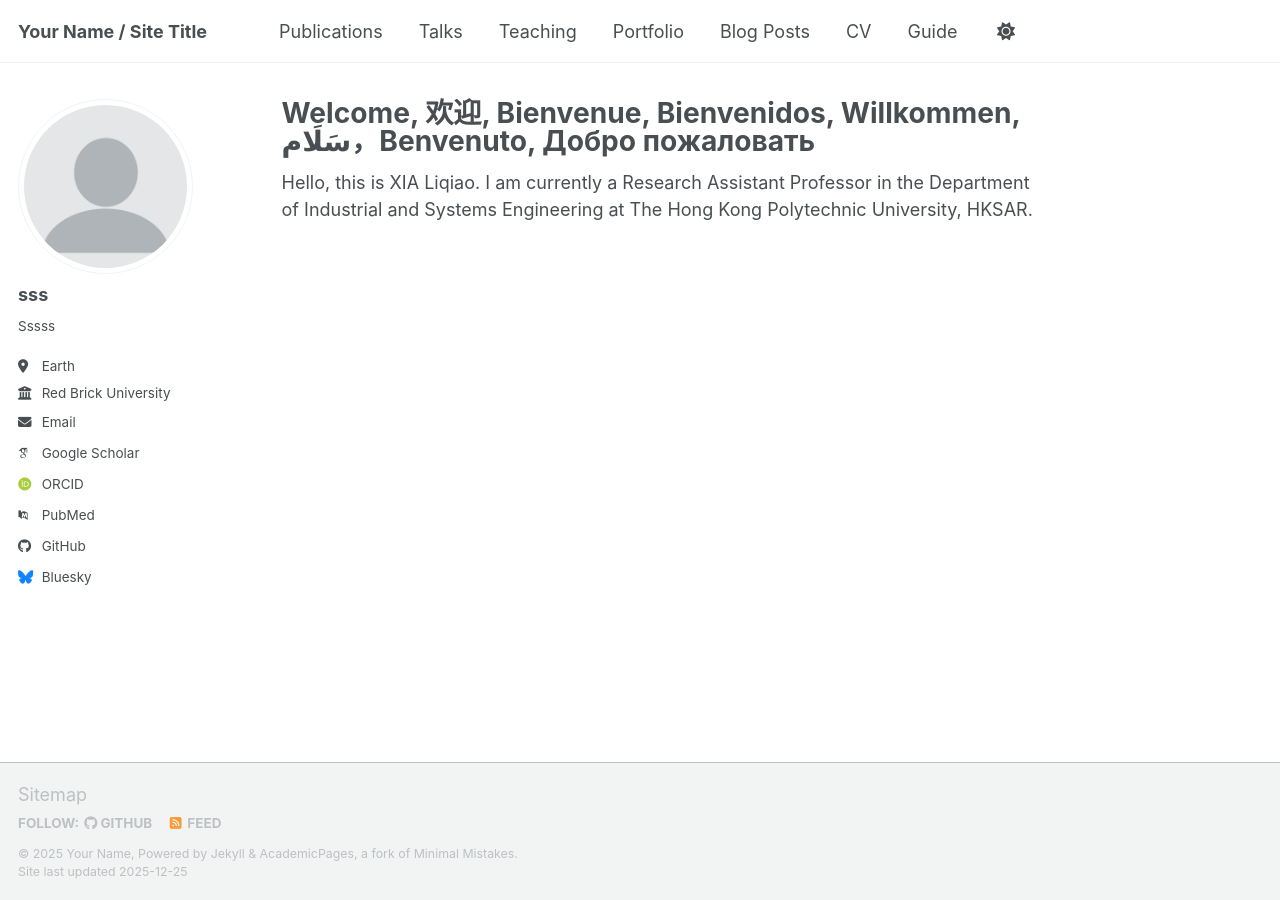
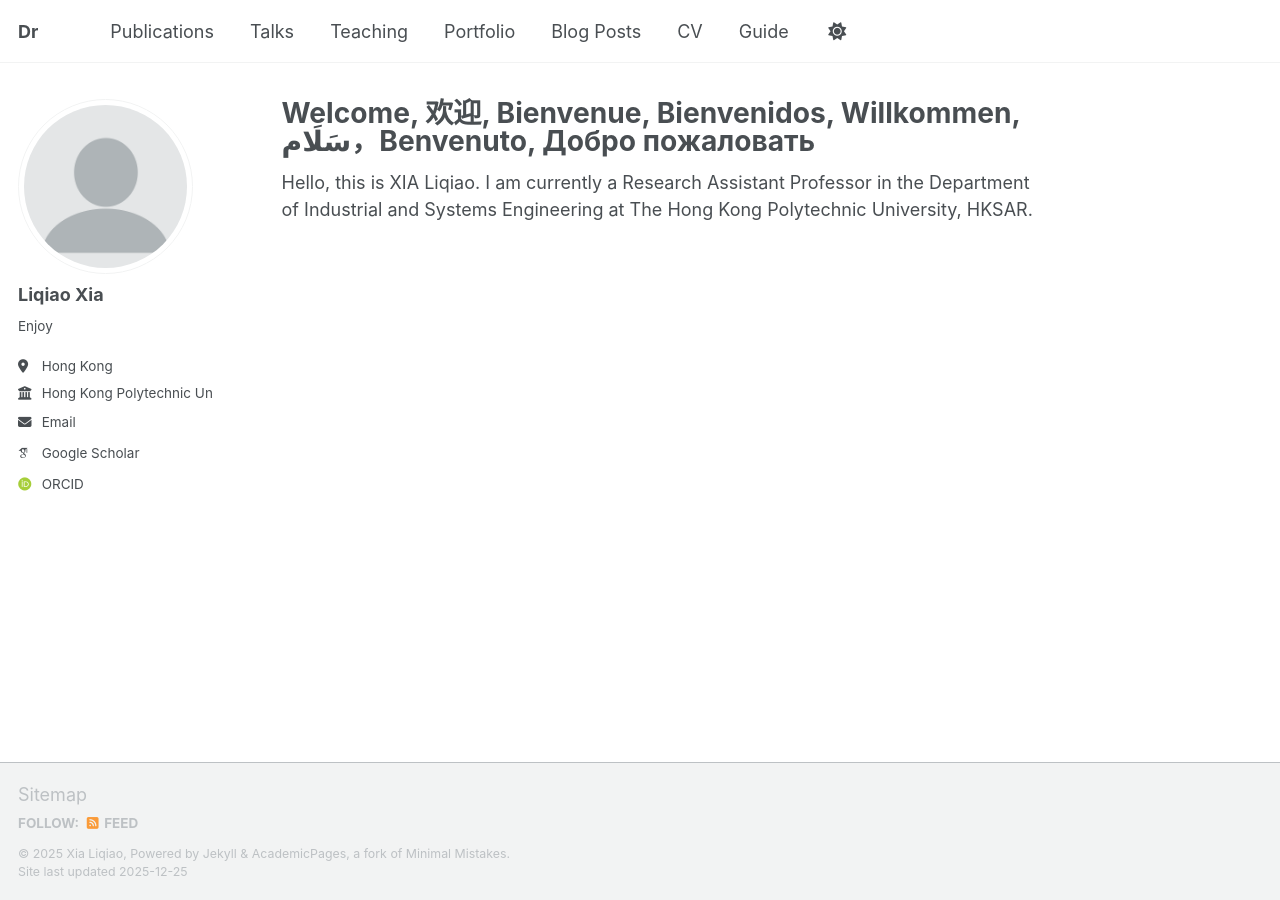
Before and after one commit to rickyqiao/liqiaoxia123, a Jekyll site: the page built from _pages/about.md, in a window 1280 px wide. Built offline with Jekyll 4.4.1, drawn with Linux system fonts in a browser that asks for light colours; some web fonts are replaced; a script bundle is joined from its source files by our own code; library files that are not in the unit come from our copies.

Commit message:
Update _config.yml

```diff
--- a/_config.yml
+++ b/_config.yml
@@ -9,10 +9,10 @@
 # Basic Site Settings
 locale                   : "en-US"
 site_theme               : "default" # the available themes options are "default", "air", "sunrise", "mint", "dirt" and "contrast"
-title                    : "Your Name / Site Title"
+title                    : "Dr"
 title_separator          : "-"
-name                     : &name "Your Name"
-description              : &description "ddd"   # Update this with a general description of your site, this is the default if not overridden by a page
+name                     : &name "Xia Liqiao"
+description              : &description "Homepage"   # Update this with a general description of your site, this is the default if not overridden by a page
 url                      : https://rickyqiao.github.io/liqiaoxia123 # The base hostname & protocol for your site e.g. "https://[your GitHub username].github.io",
                                                            # or if you already have some other page hosted on Github then use "https://[your GitHub username].github.io/[Your Repo Name]"
 baseurl                  : "" # the subpath of your site, e.g. "/blog"
@@ -24,11 +24,11 @@
 author:
   # Biographic information
   avatar           : "profile.png"
-  name             : "sss"
+  name             : "Liqiao Xia"
   pronouns         : # example: "she/her"
-  bio              : "Sssss"
-  location         : "Earth"
-  employer         : "Red Brick University"
+  bio              : "Enjoy"
+  location         : "Hong Kong"
+  employer         : "Hong Kong Polytechnic University"
   uri              : # URL
   email            : "none@example.org"
 
@@ -41,7 +41,7 @@
   orcid            : "https://orcid.org/yourorcidurl"
   semantic         : # URL
   ssrn             : # URL
-  pubmed           : "https://www.ncbi.nlm.nih.gov/pubmed/?term=john+snow"
+  pubmed           : #"https://www.ncbi.nlm.nih.gov/pubmed/?term=john+snow"
   researchgate     : # URL
   scopus           : # URL
   zotero           : # URL
@@ -51,13 +51,13 @@
   bitbucket        : # Username - Update with your username on the site
   codepen          : # Username
   dribbble         : # Username
-  github           : "academicpages"
+  github           : #"academicpages"
   kaggle           : # Username
   stackoverflow    : # User number or user number and name (i.e., use "1" or "1/jeff-atwood")
 
   # Social media
   artstation       : # Username
-  bluesky          : "bsky.app" # Replace this with you Bluesky username
+  bluesky          : #"bsky.app" # Replace this with you Bluesky username
   facebook         : # Username
   flickr           : # Username
   foursquare       : # Username
```
